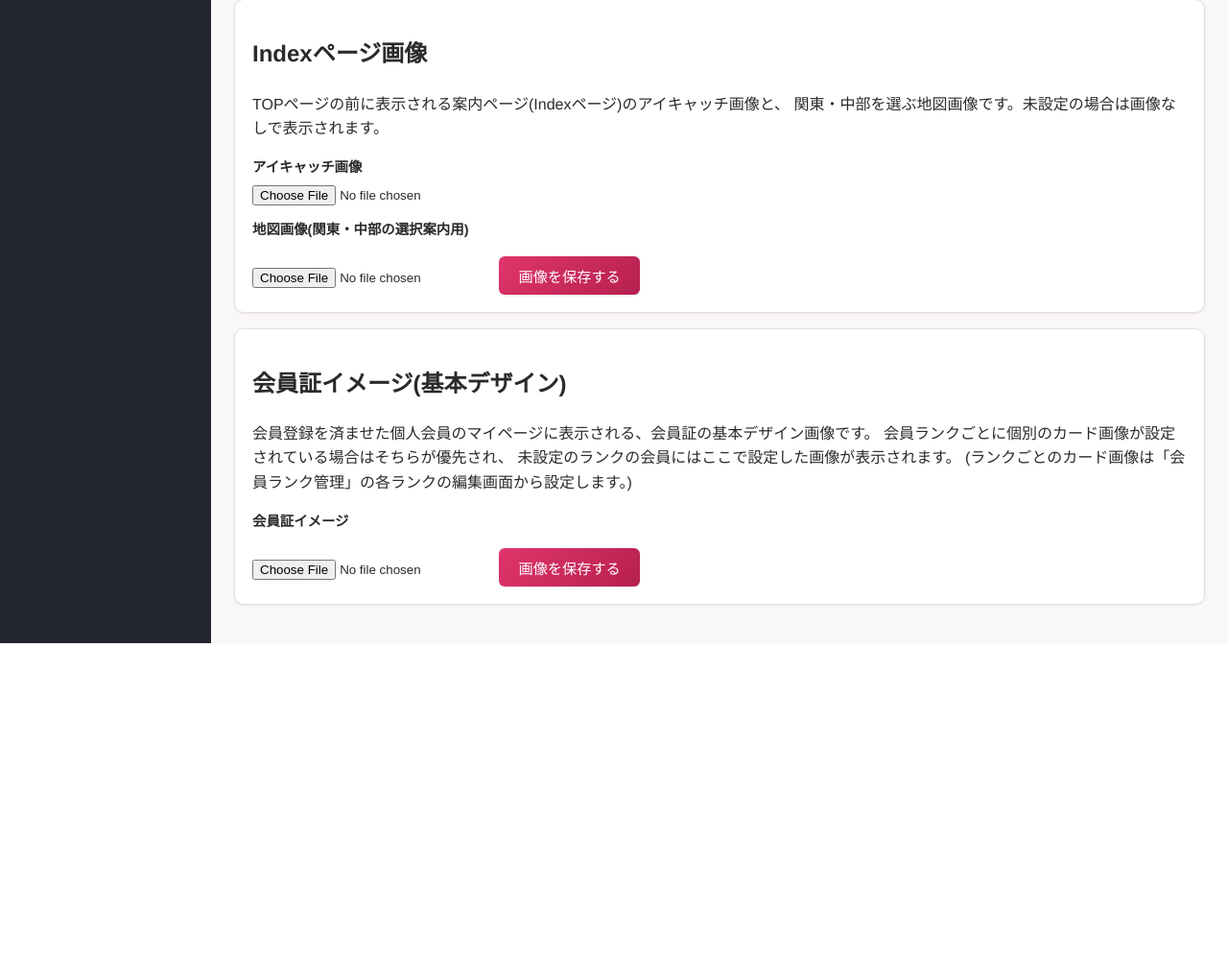
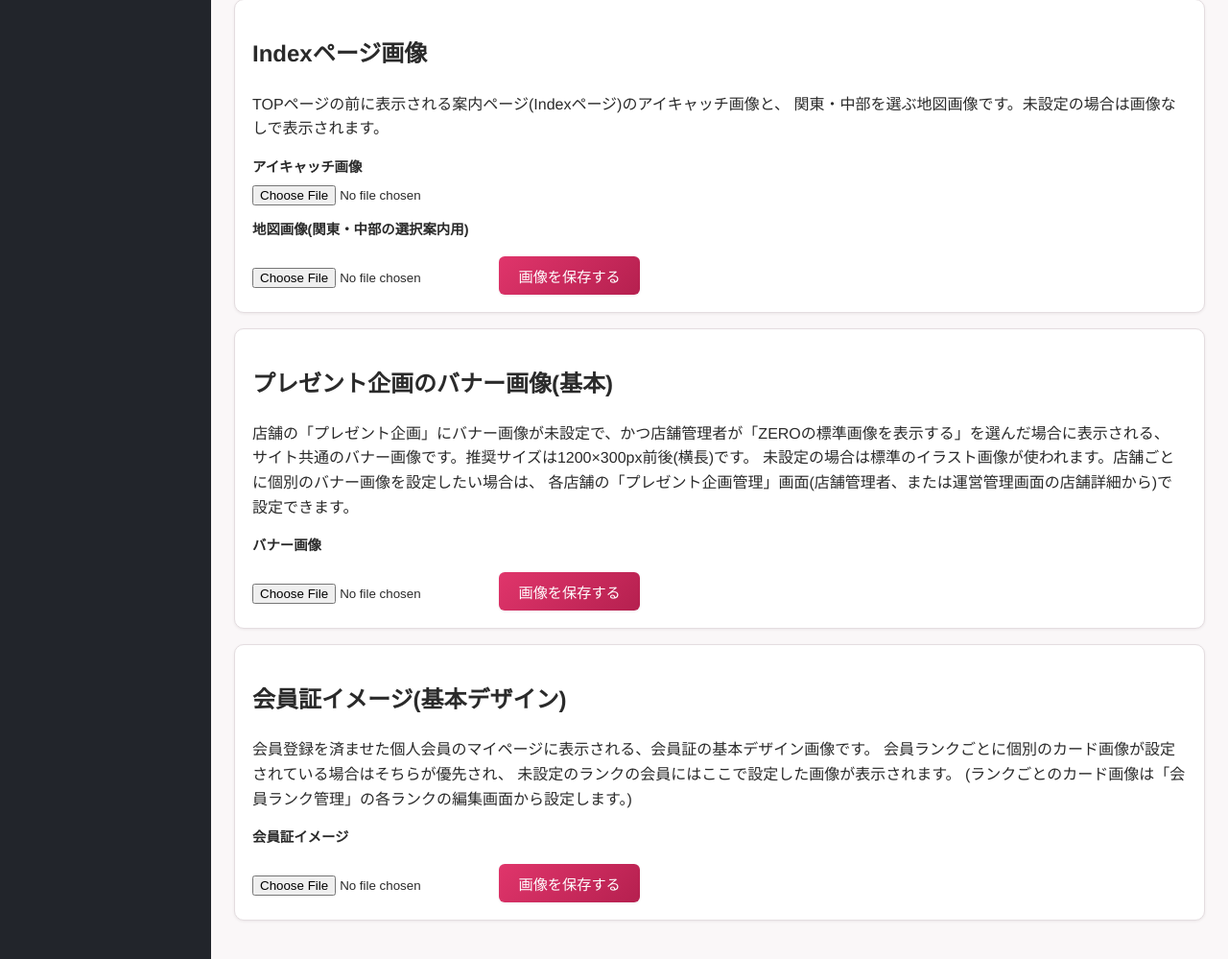
Before and after one commit to kanabun-git/ume, a Rails app: a page that uses app/views/admin/basic_settings/edit.html.erb in a window 1280 px wide. Shown: the part 1255-2254 px from the top of the page at 96% size. Before the commit the page ends 1925 px from the top, so only its background shows below. Run offline with Rails 7, Linux system fonts and the light colour scheme; the visitor is signed in with stand-in values (Sample User, id 1); data comes from the database, SQL or seed files in the repository; parts of the project's set-up code (start-up, migrations or seed data) failed here and were passed over; some libraries are stand-ins or nearby versions.

Commit message:
プレゼント企画の基本バナー画像を運営管理画面(サイト基本設定)で設定できるようにする
これまでプレゼント企画の「ZEROの標準画像」は同梱のSVGで固定だったが、
運営者がサイト基本設定から独自の共通バナー画像をアップロードできるように
した(Now Printing画像などと同じ、SiteSettingのIMAGE_ATTACHMENTS経由)。
未設定の場合は従来の同梱イラストにフォールバックする。店舗ごとの個別
バナー設定(前回実装済み)は引き続き店舗管理画面から行う。

```diff
--- a/app/models/site_setting.rb
+++ b/app/models/site_setting.rb
@@ -9,8 +9,10 @@ class SiteSetting < ApplicationRecord
   # (header, OGP share image, favicon), the "removed by moderation"
   # placeholders shown when a photo/video was hidden rather than never
   # uploaded, the top gate/splash page's eyecatch + region map images, the
-  # member card design shown on a signed-up member's mypage, and the two
-  # images shown on the メンテナンスモード page (see MaintenanceModeMiddleware).
+  # member card design shown on a signed-up member's mypage, the two images
+  # shown on the メンテナンスモード page (see MaintenanceModeMiddleware), and
+  # the site-wide default banner a shop can opt into for a プレゼント企画
+  # that has no banner of its own (see PresentTicket#fallback_banner).
   IMAGE_ATTACHMENTS = %i[
     nowprinting_portrait_image
     nowprinting_landscape_image
@@ -24,6 +26,7 @@ class SiteSetting < ApplicationRecord
     membership_card_image
     maintenance_image
     maintenance_banner_image
+    present_ticket_default_banner_image
   ].freeze
 
   IMAGE_ATTACHMENTS.each { |name| has_one_attached name }
--- a/app/views/admin/basic_settings/edit.html.erb
+++ b/app/views/admin/basic_settings/edit.html.erb
@@ -125,6 +125,28 @@
 </div>
 
 <div class="card">
+  <h2>プレゼント企画のバナー画像(基本)</h2>
+  <p>
+    店舗の「プレゼント企画」にバナー画像が未設定で、かつ店舗管理者が「ZEROの標準画像を表示する」を選んだ場合に表示される、
+    サイト共通のバナー画像です。推奨サイズは<%= PresentTicket::RECOMMENDED_BANNER_SIZE %>です。
+    未設定の場合は標準のイラスト画像が使われます。店舗ごとに個別のバナー画像を設定したい場合は、
+    各店舗の「プレゼント企画管理」画面(店舗管理者、または運営管理画面の店舗詳細から)で設定できます。
+  </p>
+
+  <%= form_with model: @site_setting, url: admin_basic_setting_path, method: :patch, local: true, multipart: true, class: "form" do |f| %>
+    <label>バナー画像</label>
+    <% if @site_setting.present_ticket_default_banner_image.attached? %>
+      <div class="image-setting-preview">
+        <%= image_tag @site_setting.present_ticket_default_banner_image %>
+      </div>
+    <% end %>
+    <%= f.file_field :present_ticket_default_banner_image, accept: "image/jpeg,image/png,image/webp" %>
+
+    <%= f.submit "画像を保存する", class: "btn" %>
+  <% end %>
+</div>
+
+<div class="card">
   <h2>会員証イメージ(基本デザイン)</h2>
   <p>
     会員登録を済ませた個人会員のマイページに表示される、会員証の基本デザイン画像です。
```
Also changed, not shown: app/helpers/application_helper.rb (+12 -4 lines), docs/manual_admin.md (+1 -0 lines), docs/manual_shop_admin.md (+1 -1 lines), test/controllers/admin/basic_settings_controller_test.rb (+10 -0 lines), test/helpers/application_helper_test.rb (+13 -0 lines), 2 other files.
